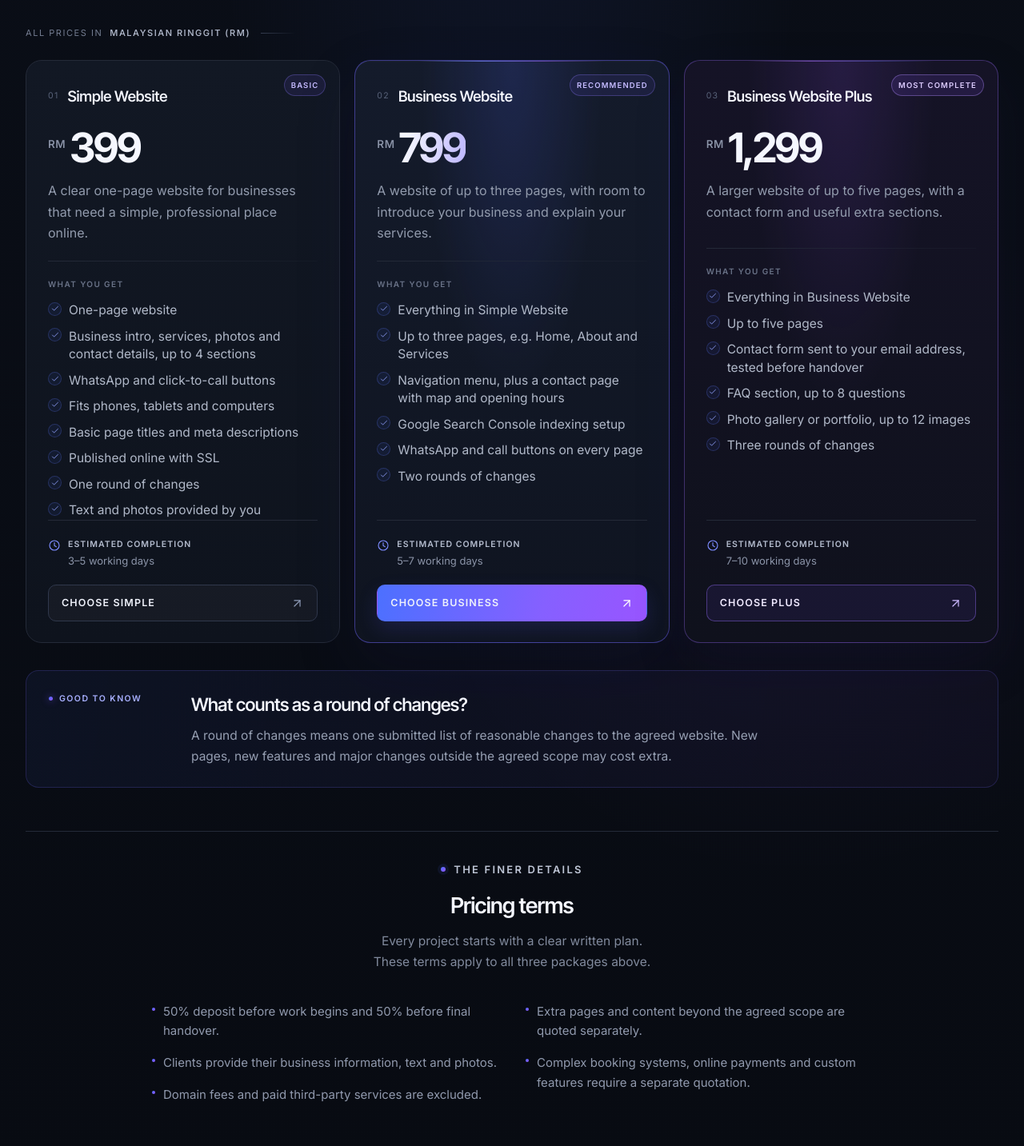
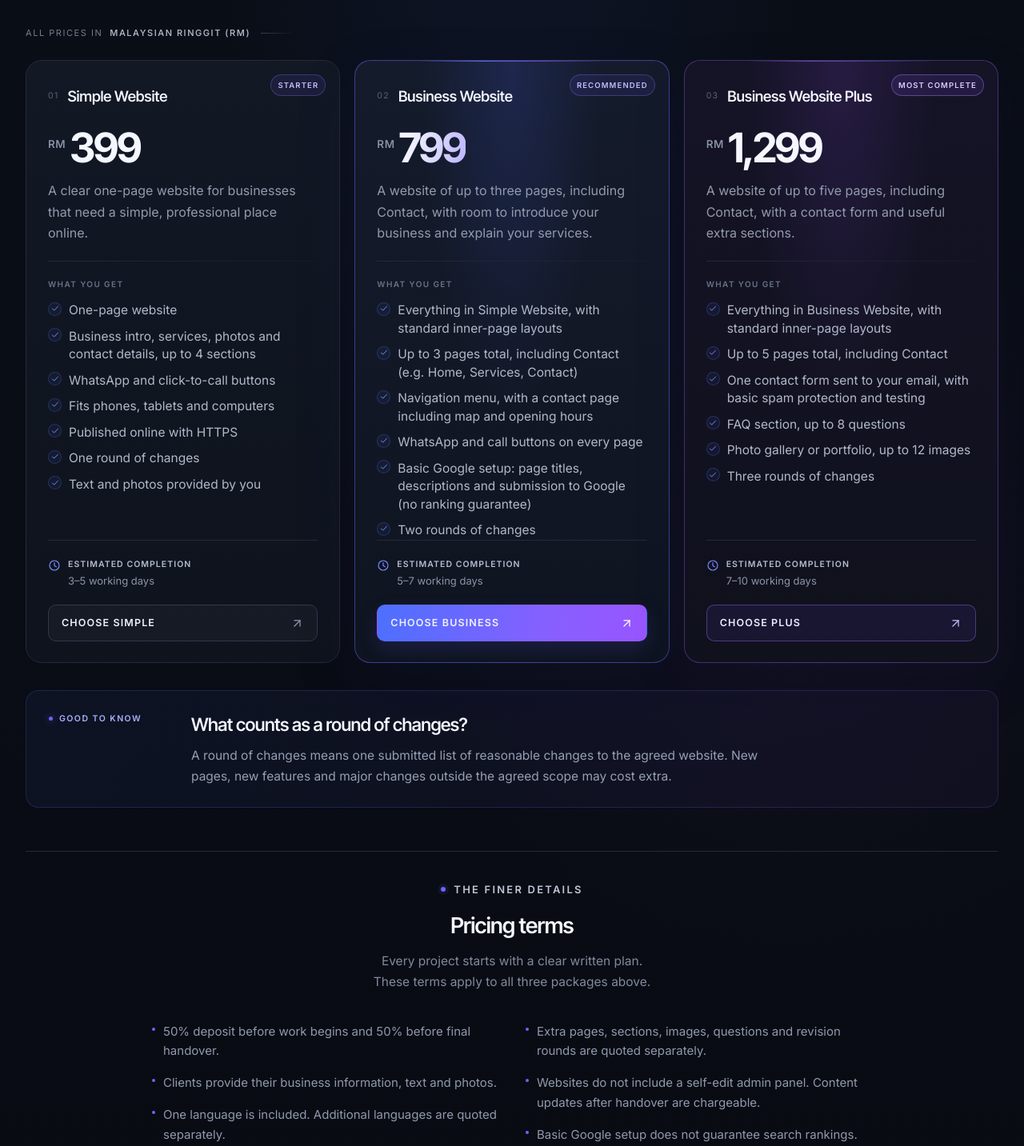
Before and after one commit to venomz92-boop/nickwebdev, a React (Vite) app: page / in a window 1280 px wide. Shown: the part 2457-3890 px from the top of the page at 80% size. Built offline with nearby package versions, Linux system fonts and the light colour scheme.

Commit message:
Update en.ts

```diff
--- a/src/i18n/en.ts
+++ b/src/i18n/en.ts
@@ -115,7 +115,7 @@ export const en = {
       note: "Illustrative website designs",
     },
   },
-  pricing: {
+    pricing: {
     eyebrow: "Straightforward pricing",
     titleLead: "Choose the Right Website",
     titleAccent: "for Your Business",
@@ -134,25 +134,24 @@ export const en = {
           "Business intro, services, photos and contact details, up to 4 sections",
           "WhatsApp and click-to-call buttons",
           "Fits phones, tablets and computers",
-          "Basic page titles and meta descriptions",
-          "Published online with SSL",
+          "Published online with HTTPS",
           "One round of changes",
           "Text and photos provided by you",
         ],
         delivery: "3–5 working days",
         cta: "Choose Simple",
-        badge: "Basic",
+        badge: "Starter",
       },
       business: {
         name: "Business Website",
         description:
-          "A website of up to three pages, with room to introduce your business and explain your services.",
+          "A website of up to three pages, including Contact, with room to introduce your business and explain your services.",
         includes: [
-          "Everything in Simple Website",
-          "Up to three pages, e.g. Home, About and Services",
-          "Navigation menu, plus a contact page with map and opening hours",
-          "Google Search Console indexing setup",
+          "Everything in Simple Website, with standard inner-page layouts",
+          "Up to 3 pages total, including Contact (e.g. Home, Services, Contact)",
+          "Navigation menu, with a contact page including map and opening hours",
           "WhatsApp and call buttons on every page",
+          "Basic Google setup: page titles, descriptions and submission to Google (no ranking guarantee)",
           "Two rounds of changes",
         ],
         delivery: "5–7 working days",
@@ -162,11 +161,11 @@ export const en = {
       plus: {
         name: "Business Website Plus",
         description:
-          "A larger website of up to five pages, with a contact form and useful extra sections.",
+          "A website of up to five pages, including Contact, with a contact form and useful extra sections.",
         includes: [
-          "Everything in Business Website",
-          "Up to five pages",
-          "Contact form sent to your email address, tested before handover",
+          "Everything in Business Website, with standard inner-page layouts",
+          "Up to 5 pages total, including Contact",
+          "One contact form sent to your email, with basic spam protection and testing",
           "FAQ section, up to 8 questions",
           "Photo gallery or portfolio, up to 12 images",
           "Three rounds of changes",
@@ -188,9 +187,13 @@ export const en = {
       items: [
         "50% deposit before work begins and 50% before final handover.",
         "Clients provide their business information, text and photos.",
-        "Domain fees and paid third-party services are excluded.",
-        "Extra pages and content beyond the agreed scope are quoted separately.",
+        "One language is included. Additional languages are quoted separately.",
+        "Domain purchase, business email hosting and paid third-party services are excluded. Domain connection is included if you own the domain.",
+        "Extra pages, sections, images, questions and revision rounds are quoted separately.",
+        "Websites do not include a self-edit admin panel. Content updates after handover are chargeable.",
+        "Basic Google setup does not guarantee search rankings.",
         "Complex booking systems, online payments and custom features require a separate quotation.",
+        "A 7-day bug-fix warranty is included after launch. New content and features are not included.",
       ],
     },
   },
```
